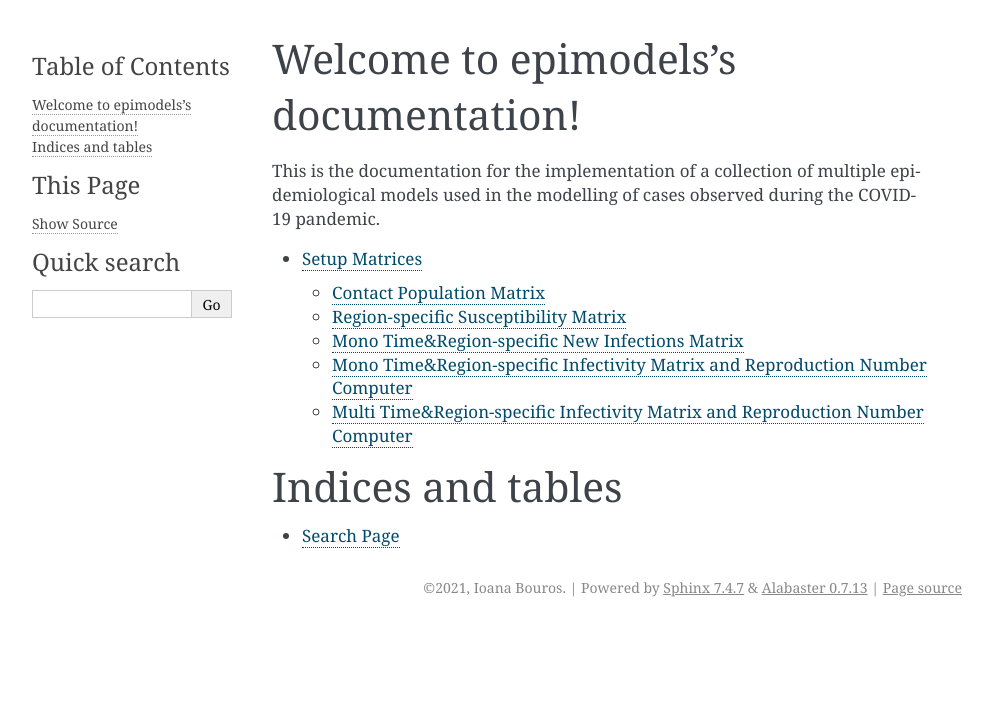
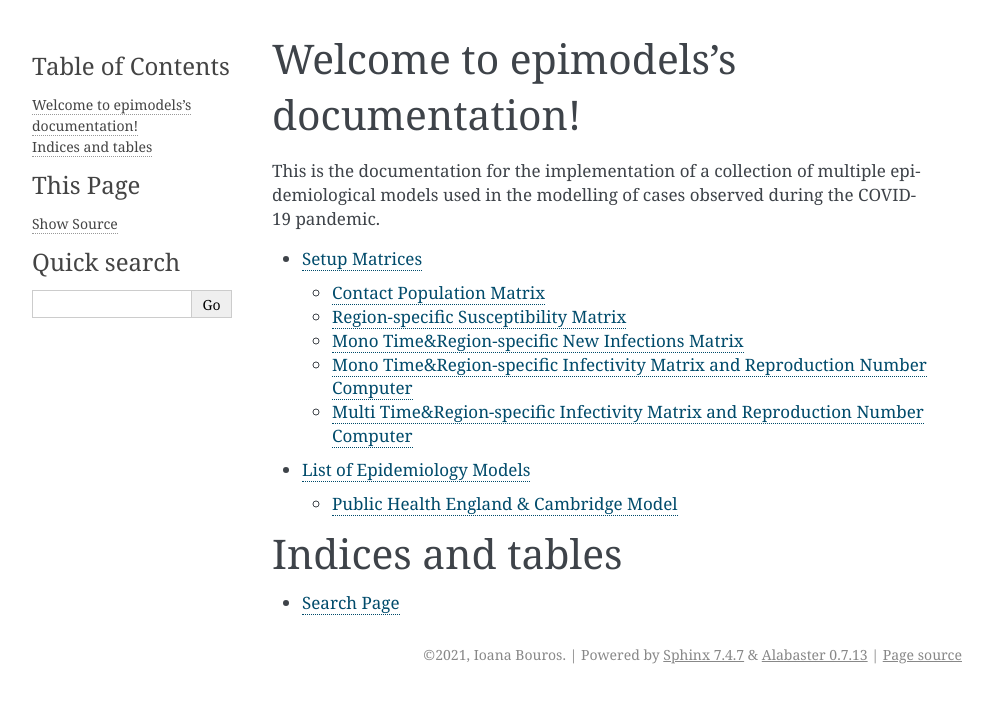
Before and after one commit to I-Bouros/multi-epi-model-cross-analysis, a Sphinx documentation site: the page built from docs/source/index.rst, in a window 1280 px wide. Shown: the top 703 px of the page, without its empty margins (148-1141 px from the left). Built offline with Sphinx 7.4.7, drawn with Linux system fonts in a browser that asks for light colours.

Commit message:
Add documentation for PHE model

```diff
--- a/docs/source/index.rst
+++ b/docs/source/index.rst
@@ -10,6 +10,7 @@ This is the documentation for the implementation of a collection of multiple epi
 
 .. toctree::
    setup_matrices
+   models
 
 
 Indices and tables
--- /dev/null
+++ b/docs/source/models.rst
@@ -0,0 +1,17 @@
+***************************
+List of Epidemiology Models
+***************************
+
+This section documents the epidemiological models curated in this collection.
+
+.. currentmodule:: epimodels
+
+Overview:
+
+- :class:`PheSEIRModel`
+
+Public Health England & Cambridge Model
+***************************************
+
+.. autoclass:: PheSEIRModel
+  :members:
--- a/run-tests.py
+++ b/run-tests.py
@@ -143,7 +143,8 @@ def doctest_rst_and_public_interface():
     # this list.
     epimodels_submodules = [
         'epimodels.version_info',
-        'epimodels._contact_matrix'
+        'epimodels._setup_matrices',
+        'epimodels.phe_model'
         ]
 
     doc_symbols = get_all_documented_symbols()
```
